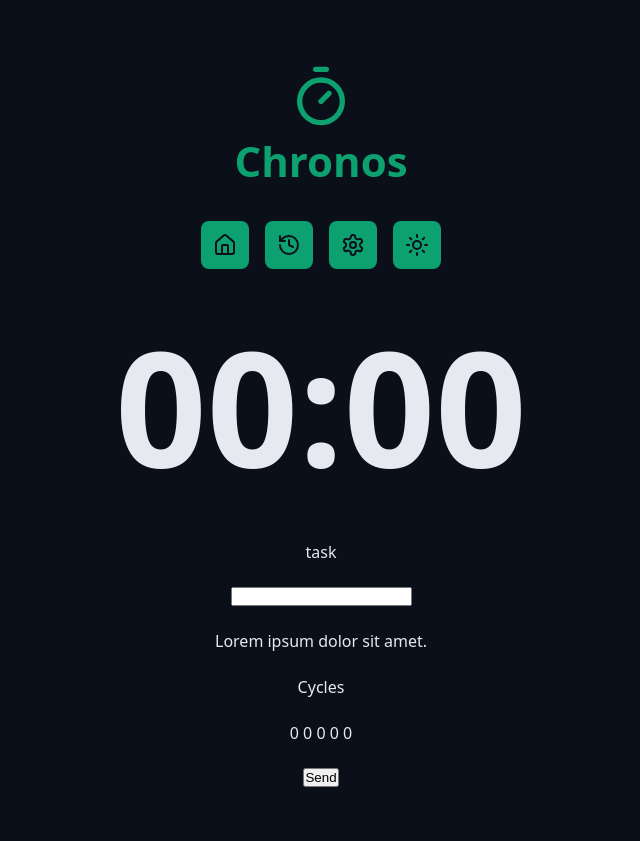
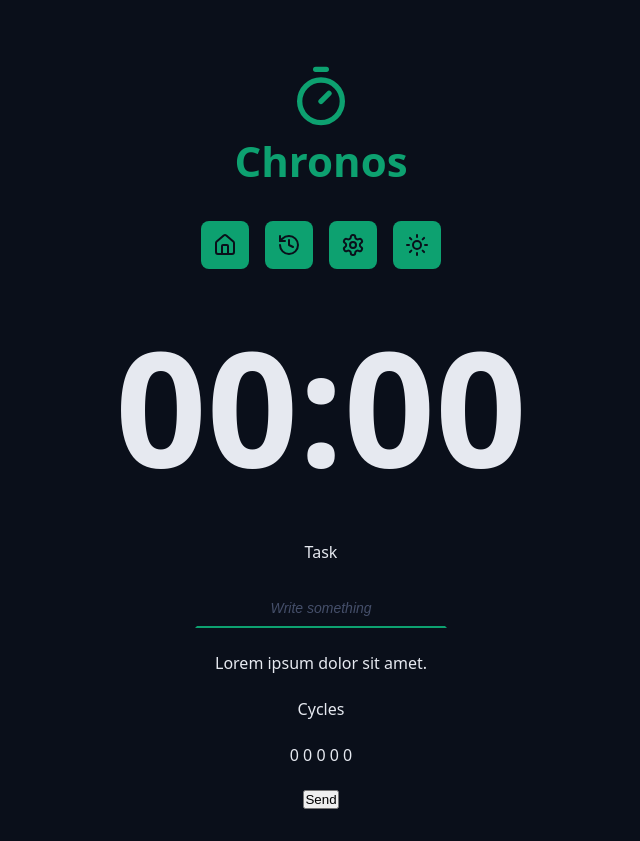
Before and after one commit to marcelopajr/chronos-pomodoro, a React (Vite) app: page / in a window 1280 px wide. Shown: the whole page, without its empty margins (319-959 px from the left). Before the commit the page ends 819 px from the top, so only its background shows below. Built offline with nearby package versions, Linux system fonts and the light colour scheme.

Commit message:
chore: add input component

```diff
--- a/src/App.tsx
+++ b/src/App.tsx
@@ -2,6 +2,7 @@ import { Container } from './components/Container';
 import { Logo } from './components/Logo';
 import { Menu } from './components/Menu';
 import { Countdown } from './components/Countdown';
+import { Input } from './components/Input';
 
 import './styles/theme.css';
 import './styles/global.css';
@@ -24,8 +25,7 @@ export function App() {
       <Container>
         <form className='form' action=''>
           <div className='formRow'>
-            <label htmlFor='input'>task</label>
-            <input id='input' type='text' />
+            <Input id='task' labelText='Task' placeholder='Write something' />
           </div>
 
           <div className='formRow'>
--- /dev/null
+++ b/src/components/Input/index.tsx
@@ -0,0 +1,15 @@
+import styles from './styles.module.css';
+
+type InputProps = {
+  id: string;
+  labelText?: string;
+} & React.ComponentProps<'input'>;
+
+export function Input({ id, labelText, type, ...rest }: InputProps) {
+  return (
+    <>
+      {labelText && <label htmlFor={id}>{labelText}</label>}
+      <input className={styles.input} id={id} type={type} {...rest} />
+    </>
+  );
+}
--- /dev/null
+++ b/src/components/Input/styles.module.css
@@ -0,0 +1,28 @@
+.input {
+  background-color: transparent;
+  text-align: center;
+  font-size: 1.8rem;
+  padding: 0.8rem;
+  color: var(--text-default);
+  outline: none;
+
+  border: 0.2rem solid transparent;
+  border-bottom: 0.2rem solid var(--primary);
+  transition: all 0.1s ease-in-out;
+}
+
+.input:focus {
+  border-radius: 0.8rem;
+  border: 0.2rem solid var(--primary);
+}
+
+.input::placeholder {
+  color: var(--gray-500);
+  font-size: 1.4rem;
+  font-style: italic;
+}
+
+.input:disabled {
+  border-bottom: 0.2rem solid var(--disabled);
+  color: var(--text-muted);
+}
```
